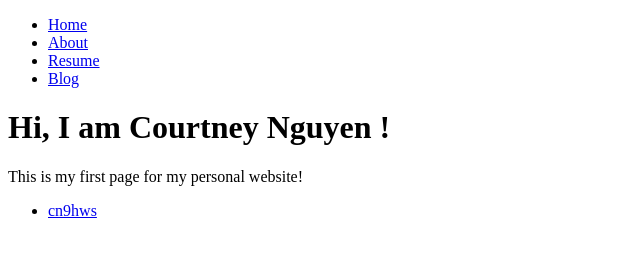
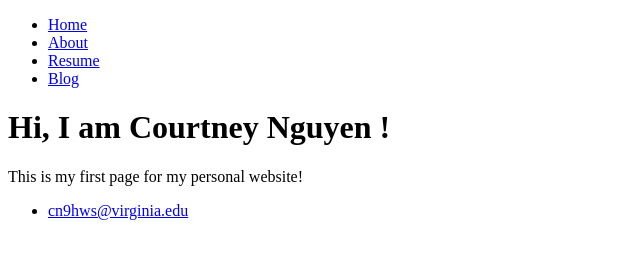
Before and after one commit to CourtneyN387/CourtneyN387, a plain HTML site: page index.html in a window 1280 px wide. Shown: the whole page, without its empty margins (0-640 px from the left). Drawn offline with Linux system fonts and the light colour scheme.

Commit message:
Update index.html

```diff
--- a/index.html
+++ b/index.html
@@ -20,7 +20,7 @@
    </div>
    <footer>
    <ul>
-     <li><a href=”mailto:YOUREMAIL”>cn9hws</a></li>
+     <li><a href=”mailto:YOUREMAIL”>cn9hws@virginia.edu</a></li>
    </ul>
    </footer>
  </body>
```
